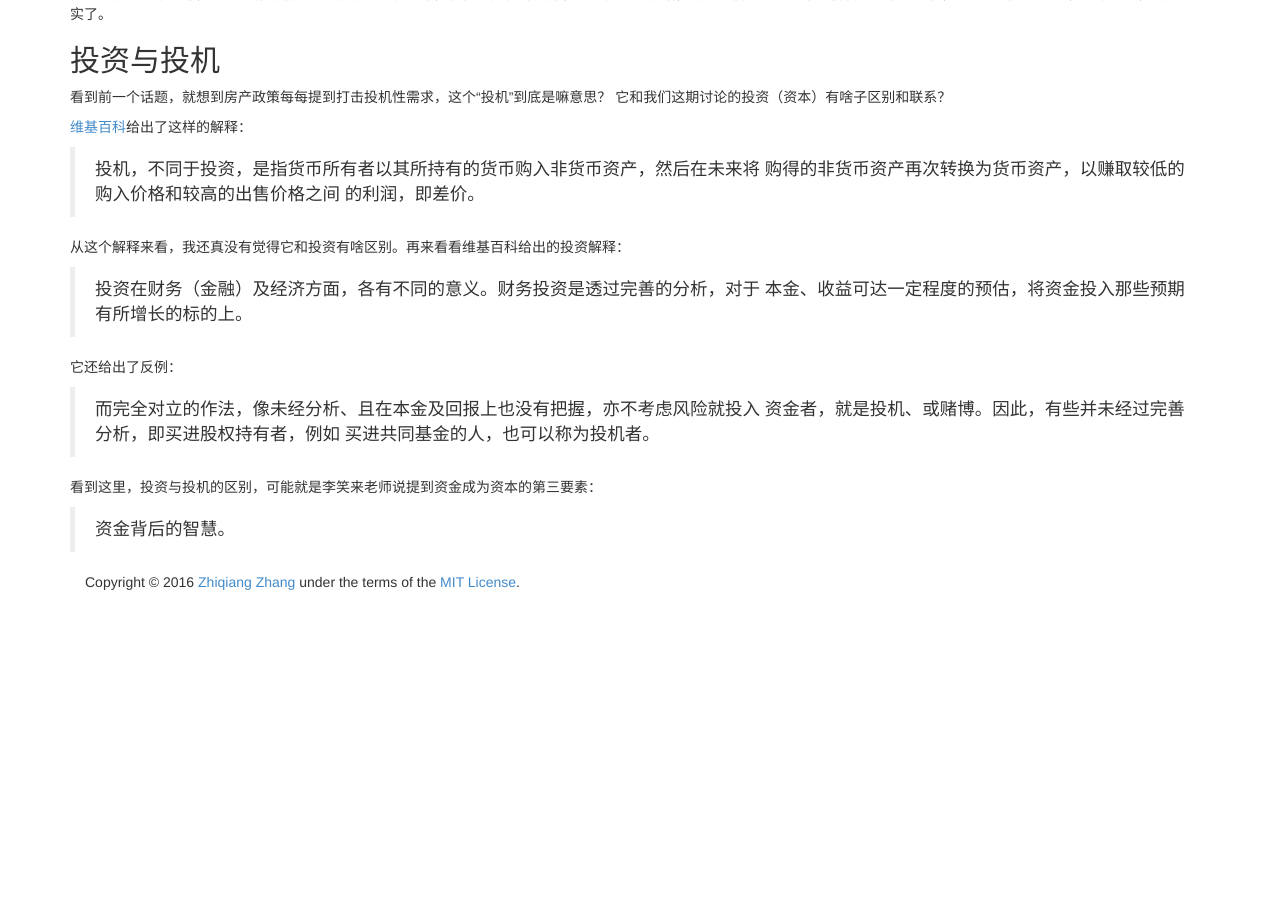
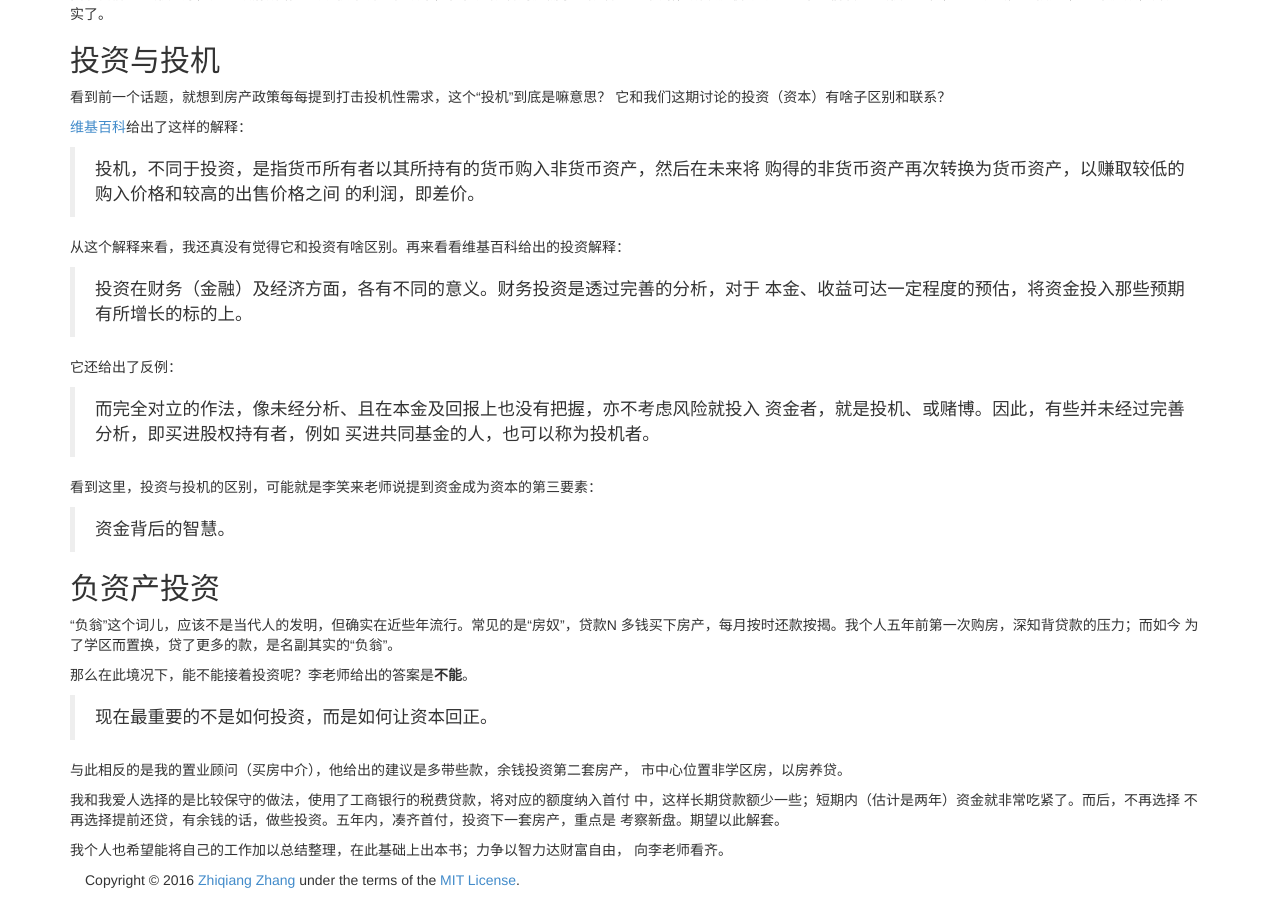
Before and after one commit to shuixin222/zqzhang.github.io, a Jekyll site: the page built from _posts/2016-09-04-capital.md, in a window 1280 px wide and 900 px high, scrolled down 1668 px. Built offline with Jekyll 4.4.1, drawn with Linux system fonts in a browser that asks for light colours; before the commit the page ends 2270 px from its top, so only the background shows below that.

Commit message:
Think on my negative assets

```diff
--- a/_posts/2016-09-04-capital.md
+++ b/_posts/2016-09-04-capital.md
@@ -123,3 +123,24 @@ title: 资本
 看到这里，投资与投机的区别，可能就是李笑来老师说提到资金成为资本的第三要素：
 
 > 资金背后的智慧。
+
+## 负资产投资
+
+“负翁”这个词儿，应该不是当代人的发明，但确实在近些年流行。常见的是“房奴”，贷款N
+多钱买下房产，每月按时还款按揭。我个人五年前第一次购房，深知背贷款的压力；而如今
+为了学区而置换，贷了更多的款，是名副其实的“负翁”。
+
+那么在此境况下，能不能接着投资呢？李老师给出的答案是**不能**。
+
+> 现在最重要的不是如何投资，而是如何让资本回正。
+
+与此相反的是我的置业顾问（买房中介），他给出的建议是多带些款，余钱投资第二套房产，
+市中心位置非学区房，以房养贷。
+
+我和我爱人选择的是比较保守的做法，使用了工商银行的税费贷款，将对应的额度纳入首付
+中，这样长期贷款额少一些；短期内（估计是两年）资金就非常吃紧了。而后，不再选择
+不再选择提前还贷，有余钱的话，做些投资。五年内，凑齐首付，投资下一套房产，重点是
+考察新盘。期望以此解套。
+
+我个人也希望能将自己的工作加以总结整理，在此基础上出本书；力争以智力达财富自由，
+向李老师看齐。
```
